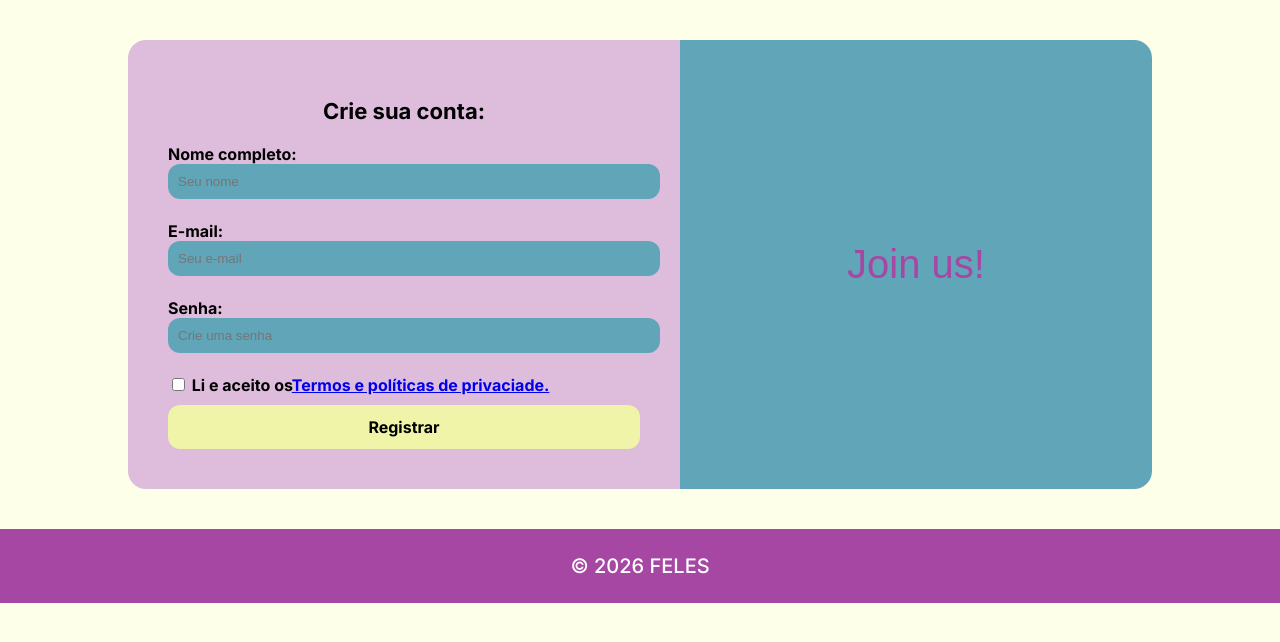
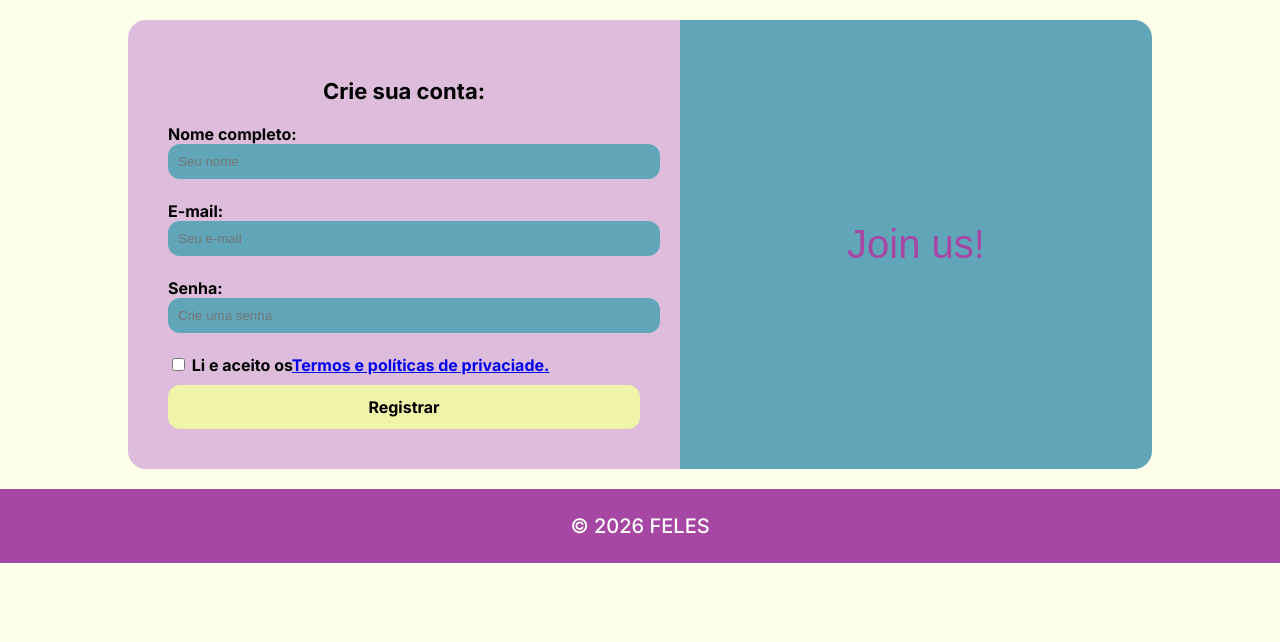
Before and after one commit to duplinha-heather/plataforma-Feles, a PHP site: page /registro.php in a window 1280 px wide. Shown: the part 66-708 px from the top of the page. Run offline with PHP 8.4, Linux system fonts and the light colour scheme; some web fonts are replaced.

Commit message:
Update registro.css

```diff
--- a/assets/css/registro.css
+++ b/assets/css/registro.css
@@ -31,7 +31,7 @@ header .btn-enter {
 
 /* Container geral */
 .login-container {
-    margin: 40px auto;
+    margin: 20px auto;
     width: 80%;
     display: flex;
     justify-content: center;
```
